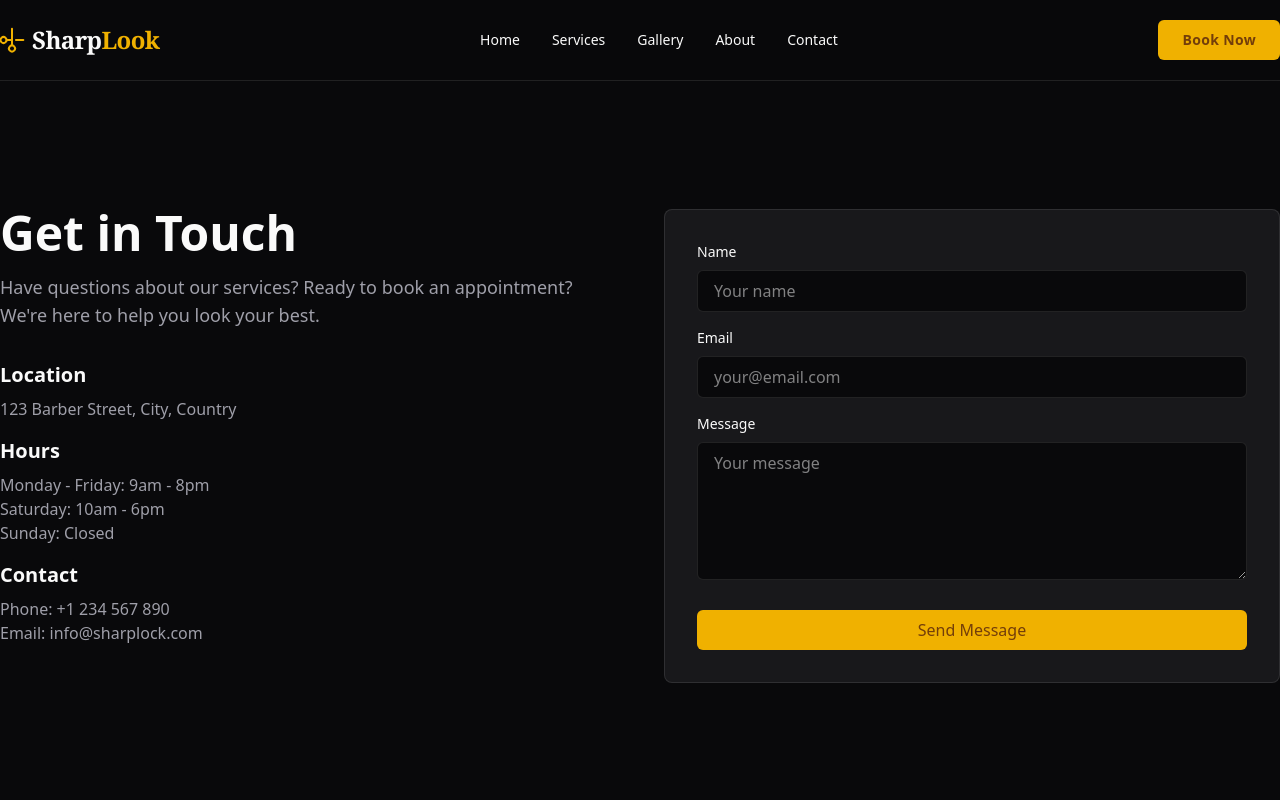
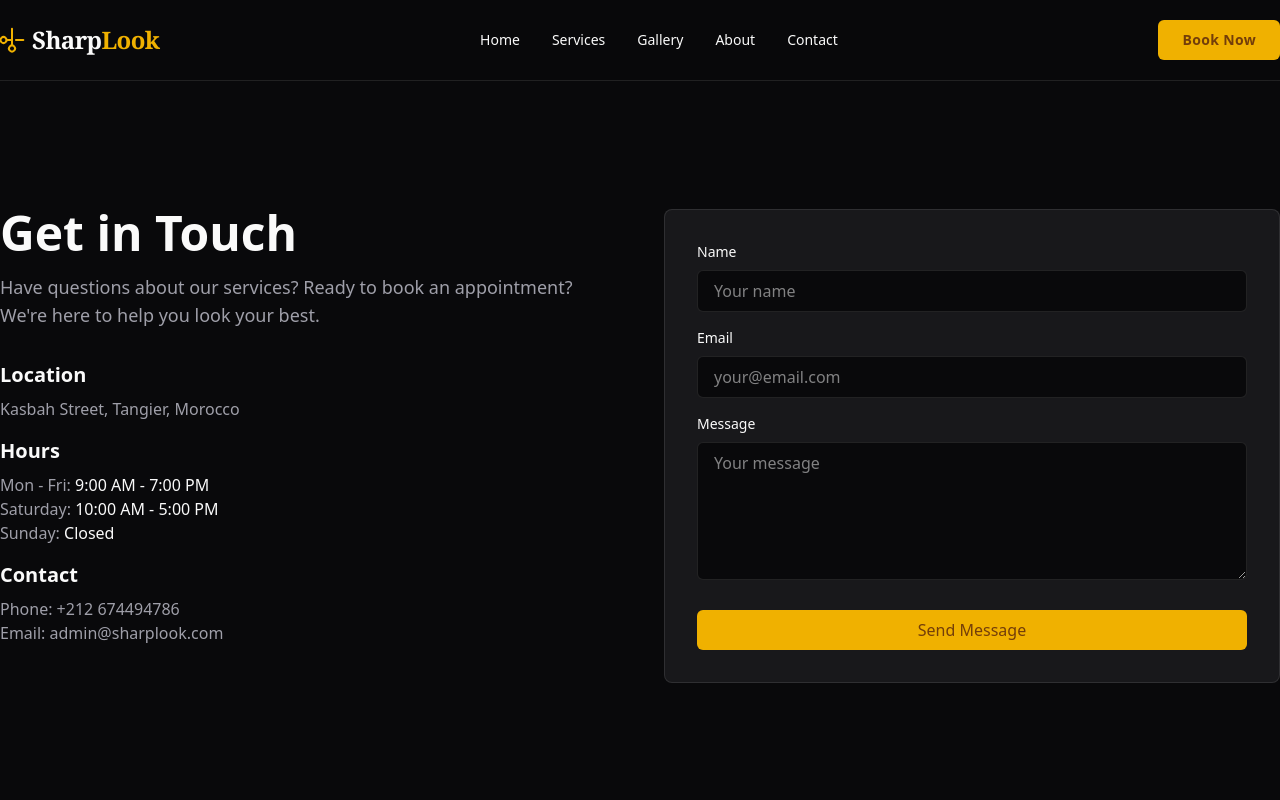
Before and after one commit to Derkaoui05/barber-shop, a Next.js app: page /contact in a window 1280 px wide. Shown: the top 800 px of the page. Built offline with nearby package versions, Linux system fonts and the light colour scheme.

Commit message:
adjust contact page

```diff
--- a/src/app/(main)/contact/page.tsx
+++ b/src/app/(main)/contact/page.tsx
@@ -1,8 +1,10 @@
 import { Metadata } from "next";
+import { SITE_CONFIG } from "@/config/site";
 
 export const metadata: Metadata = {
   title: "Contact Us | SharpLook Barber",
-  description: "Get in touch with SharpLook Barber. Book your appointment or ask any questions about our services.",
+  description:
+    "Get in touch with SharpLook Barber. Book your appointment or ask any questions about our services.",
 };
 
 export default function ContactPage() {
@@ -14,31 +16,37 @@ export default function ContactPage() {
             {/* Contact Info */}
             <div className="space-y-8">
               <div>
-                <h1 className="text-4xl md:text-5xl font-bold mb-4">Get in Touch</h1>
+                <h1 className="text-4xl md:text-5xl font-bold mb-4">
+                  Get in Touch
+                </h1>
                 <p className="text-muted-foreground text-lg">
-                  Have questions about our services? Ready to book an appointment?
-                  We're here to help you look your best.
+                  Have questions about our services? Ready to book an
+                  appointment? We&apos;re here to help you look your best.
                 </p>
               </div>
 
               <div className="space-y-4">
                 <div>
                   <h3 className="text-xl font-semibold mb-2">Location</h3>
-                  <p className="text-muted-foreground">123 Barber Street, City, Country</p>
+                  <p className="text-muted-foreground">
+                    {SITE_CONFIG.contact.address}
+                  </p>
                 </div>
                 <div>
                   <h3 className="text-xl font-semibold mb-2">Hours</h3>
-                  <p className="text-muted-foreground">
-                    Monday - Friday: 9am - 8pm<br />
-                    Saturday: 10am - 6pm<br />
-                    Sunday: Closed
-                  </p>
+                  {SITE_CONFIG.contact.hours.map((schedule) => (
+                    <p key={schedule.days}>
+                      <span className="text-muted-foreground">{schedule.days}:</span>{" "}
+                      {schedule.hours}
+                    </p>
+                  ))}
                 </div>
                 <div>
                   <h3 className="text-xl font-semibold mb-2">Contact</h3>
                   <p className="text-muted-foreground">
-                    Phone: +1 234 567 890<br />
-                    Email: info@sharplock.com
+                    Phone: {SITE_CONFIG.contact.phone}
+                    <br />
+                    Email: {SITE_CONFIG.contact.email}
                   </p>
                 </div>
               </div>
@@ -49,7 +57,10 @@ export default function ContactPage() {
               <form className="space-y-6">
                 <div className="space-y-4">
                   <div>
-                    <label htmlFor="name" className="block text-sm font-medium mb-2">
+                    <label
+                      htmlFor="name"
+                      className="block text-sm font-medium mb-2"
+                    >
                       Name
                     </label>
                     <input
@@ -60,7 +71,10 @@ export default function ContactPage() {
                     />
                   </div>
                   <div>
-                    <label htmlFor="email" className="block text-sm font-medium mb-2">
+                    <label
+                      htmlFor="email"
+                      className="block text-sm font-medium mb-2"
+                    >
                       Email
                     </label>
                     <input
@@ -71,7 +85,10 @@ export default function ContactPage() {
                     />
                   </div>
                   <div>
-                    <label htmlFor="message" className="block text-sm font-medium mb-2">
+                    <label
+                      htmlFor="message"
+                      className="block text-sm font-medium mb-2"
+                    >
                       Message
                     </label>
                     <textarea
```
